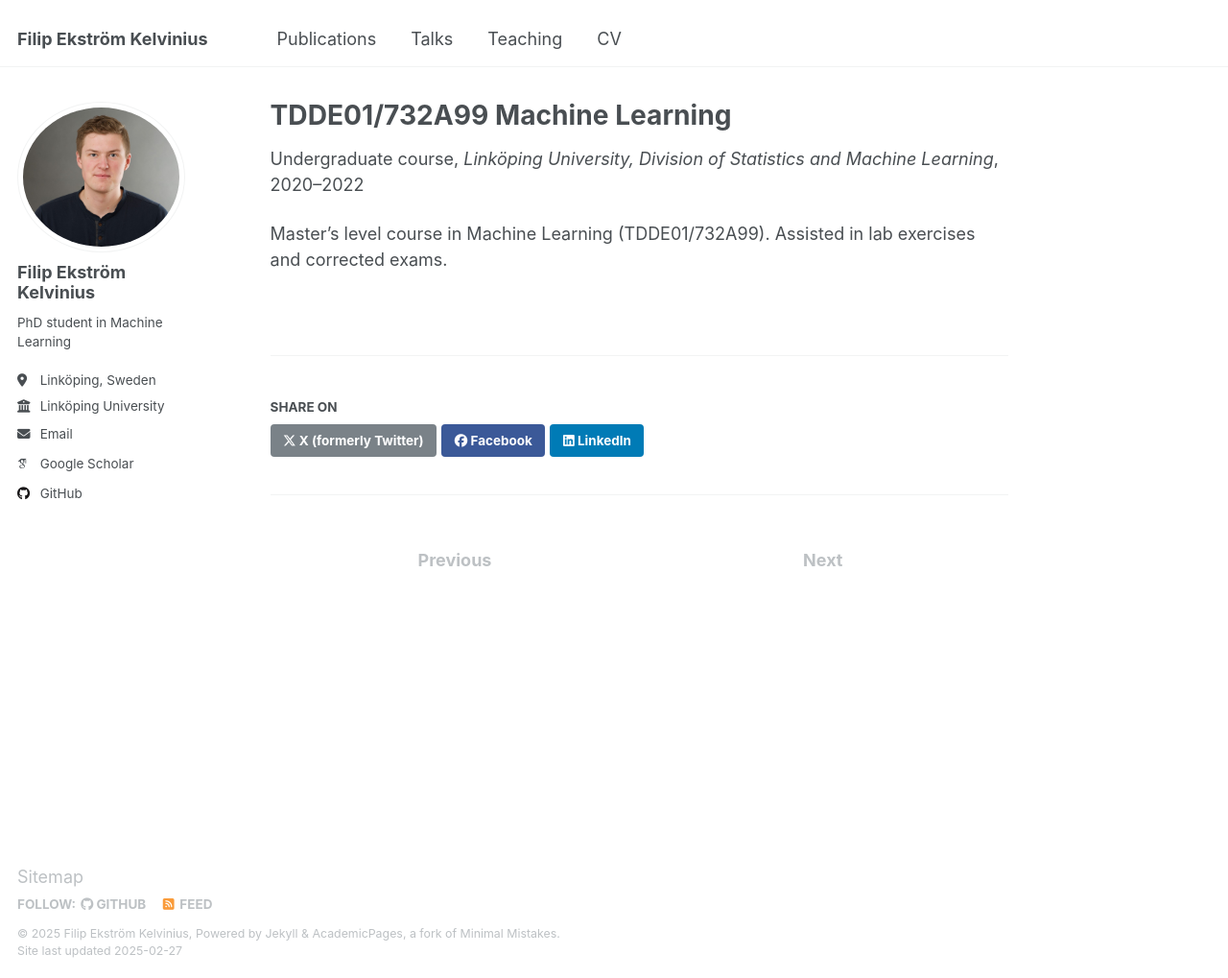
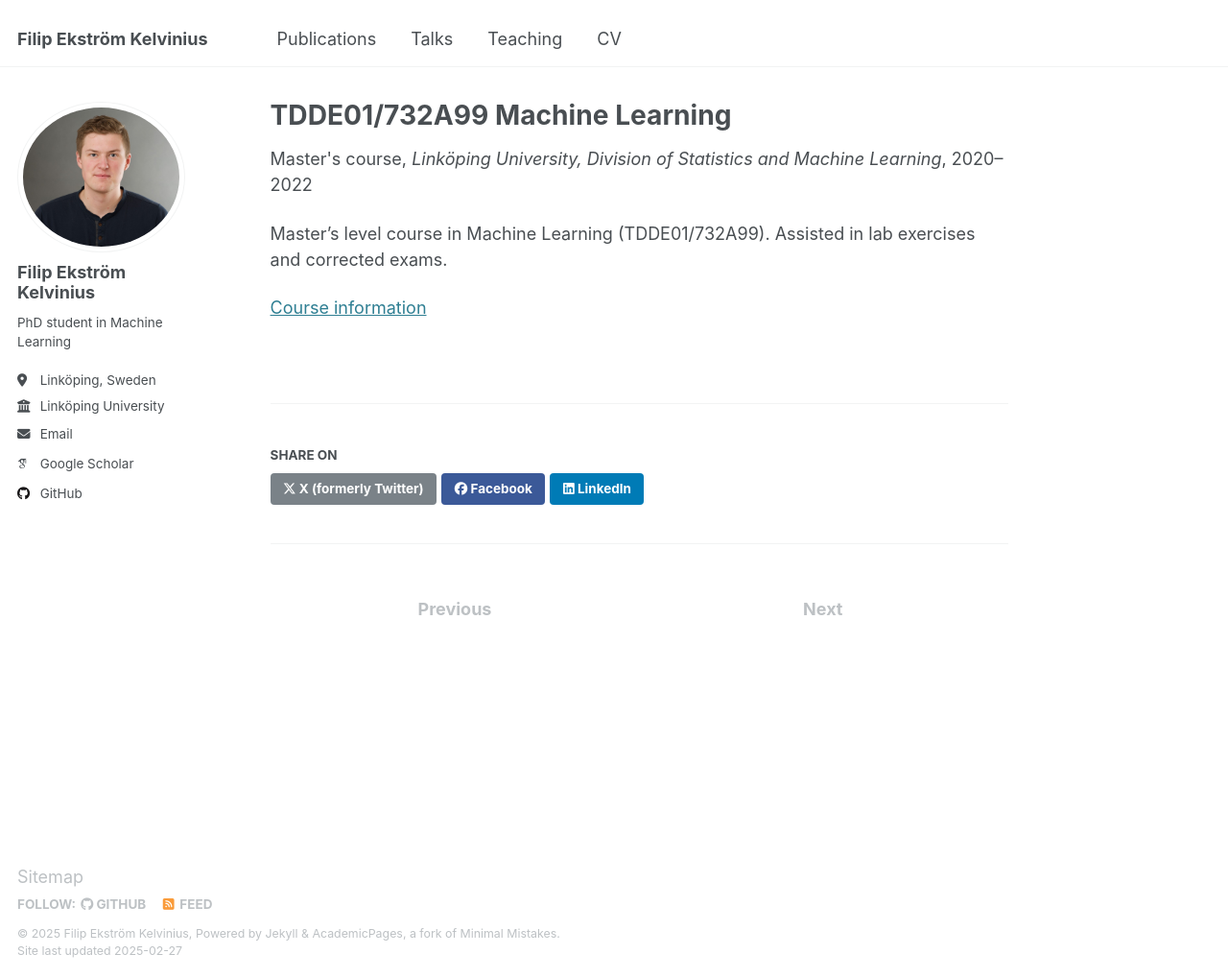
Before and after one commit to filipekstrm/filipekstrm.github.io, a Jekyll site: the page built from _teaching/tdde01-machine-learning.md, in a window 1280 px wide and 1019 px high. Shown: the whole window at 96% size. Built offline with Jekyll 4.4.1, drawn with Linux system fonts in a browser that asks for light colours; some web fonts are replaced.

Commit message:
closes #1 change udnergraduate course to masters/bachelor, added link to courseinfo

```diff
--- a/_includes/archive-single.html
+++ b/_includes/archive-single.html
@@ -65,6 +65,10 @@
     {% elsif post.slidesurl %}
       <p><a href="{{ post.slidesurl }}">Download Slides</a></p>
     {% endif %}
+    {% if page.courseinfourl %}
+      <p><a href=" {{ post.courseinfourl }} ">Course information</a></p>
+    {% endif %}
+
 
   </article>
 </div>
--- a/_layouts/single.html
+++ b/_layouts/single.html
@@ -58,6 +58,10 @@ layout: default
         {% elsif page.slidesurl %}
           <p style="font-size: smaller"><a href="{{ page.slidesurl }}">Download Slides</a></p>
         {% endif %}
+        {% if page.courseinfourl %}
+          <p><a href=" {{ post.courseinfourl }} ">Course information</a></p>
+        {% endif %}
+
 
         {% if page.link %}<div><a href="{{ page.link }}" class="btn">{{ site.data.ui-text[site.locale].ext_link_label | default: "Direct Link" }}</a></div>{% endif %}
       </section>
--- a/_teaching/tdde01-machine-learning.md
+++ b/_teaching/tdde01-machine-learning.md
@@ -1,12 +1,13 @@
 ---
 title: "TDDE01/732A99 Machine Learning"
 collection: teaching
-type: "Undergraduate course"
+type: "Master's course"
 permalink: /teaching/tdde01-machine-learning
 venue: "Linköping University, Division of Statistics and Machine Learning"
 start_date: "2020-11-01"
 end_date: "2022-12-31"
 location: "Linköping, Sweden"
+courseinfourl: 'https://studieinfo.liu.se/en/kurs/TDDE01/ht-2022'
 ---
 
 Master's level course in Machine Learning (TDDE01/732A99). Assisted in lab exercises and corrected exams.
```
Also changed, not shown: _teaching/tdab01-prob-and-stats.md (+2 -1 lines), _teaching/tdde70-dl.md (+2 -1 lines), _teaching/thesis-supervision.md (+1 -1 lines).
